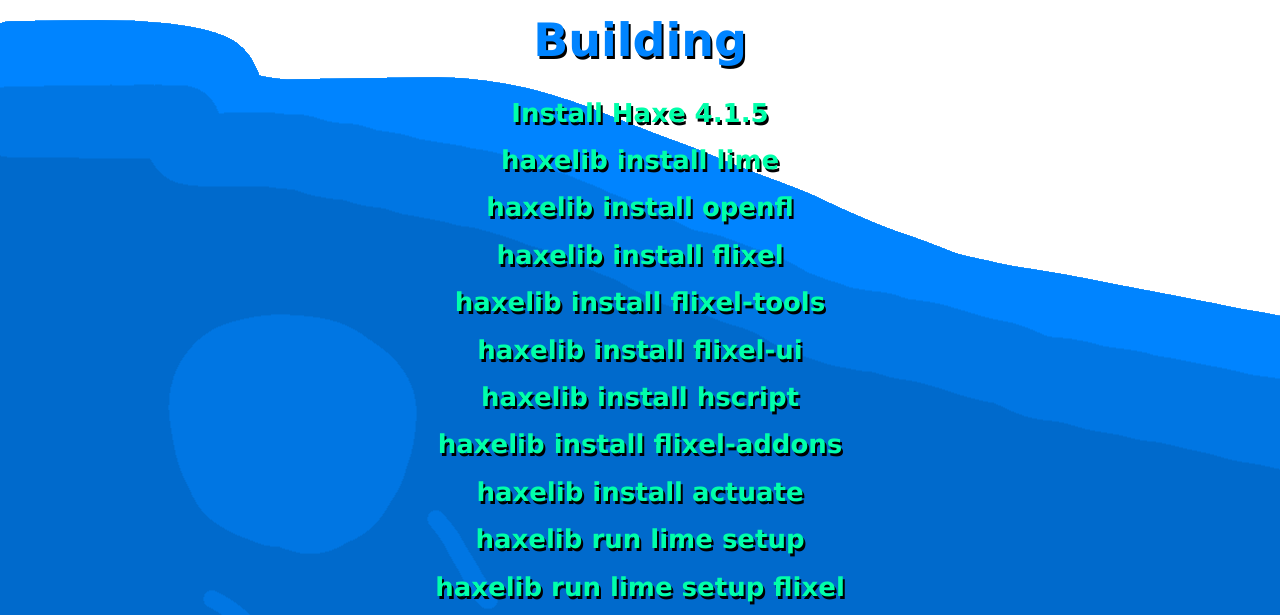
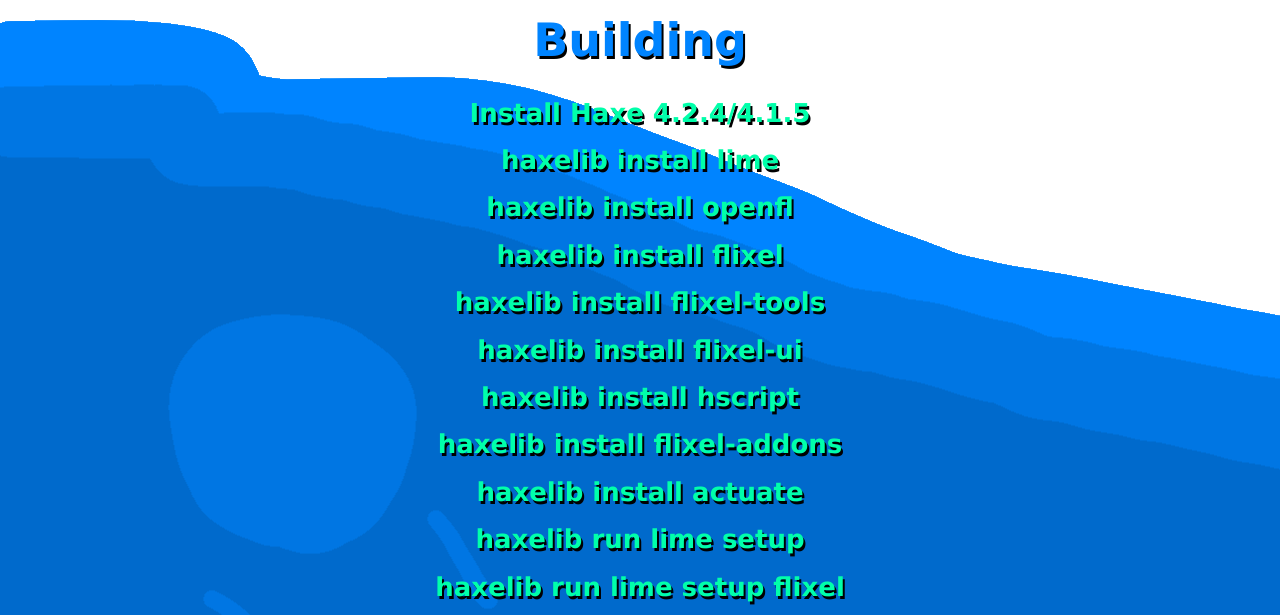
Before and after one commit to EmreFnfGithub/emrefnfgithub.github.io, a plain HTML site: page htmlassets/building.html in a window 1280 px wide. Shown: the part 180-795 px from the top of the page. Drawn offline with Linux system fonts and the light colour scheme; files whose address does not match are found by name.

Commit message:
Update building.html

```diff
--- a/htmlassets/building.html
+++ b/htmlassets/building.html
@@ -10,7 +10,7 @@
 <p style="background-image: url('otherhtml/back.png');">
 
 <center><h1 align="top" class="text1" style="font-family:verdana">Building</h1></center>
-<center><h1 align="top" class="text2" style="font-family:verdana">Install Haxe 4.1.5</h1></center>
+<center><h1 align="top" class="text2" style="font-family:verdana">Install Haxe 4.2.4/4.1.5</h1></center>
 <center><h1 align="top" class="text2" style="font-family:verdana">haxelib install lime</h1></center>
 <center><h1 align="top" class="text2" style="font-family:verdana">haxelib install openfl</h1></center>
 <center><h1 align="top" class="text2" style="font-family:verdana">haxelib install flixel</h1></center>
```
